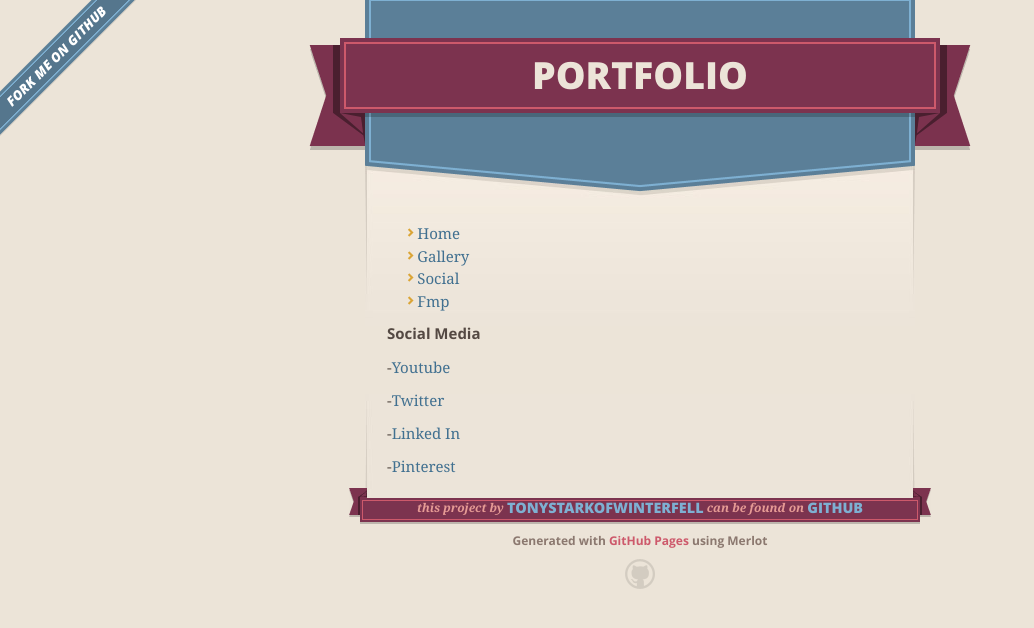
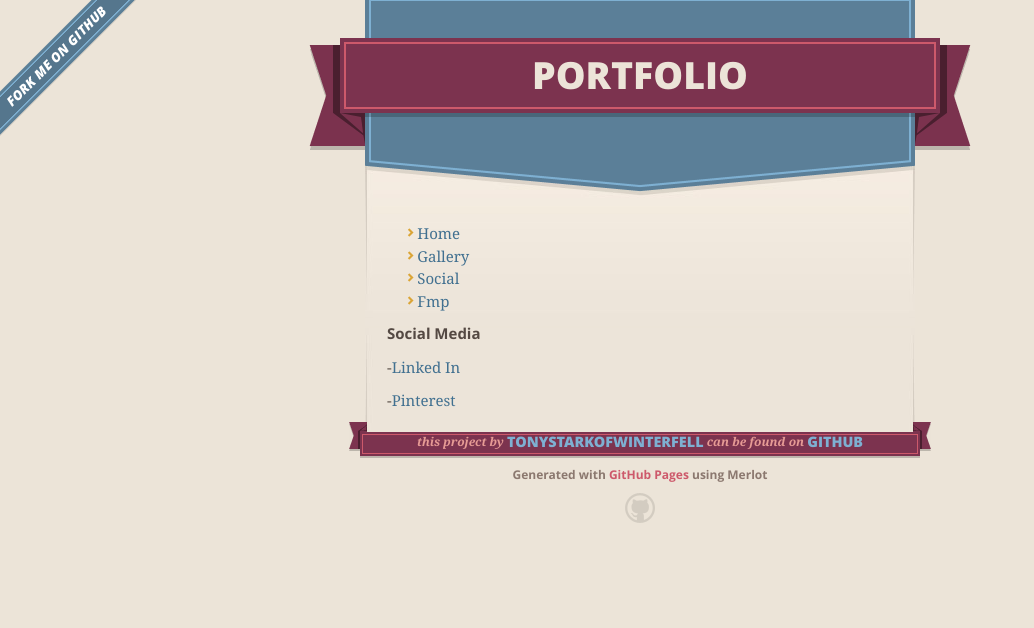
Before and after one commit to TonyStarkOfWinterfell/portfolio, a Jekyll site: the page built from social.md, in a window 1280 px wide. Shown: the top 628 px of the page, without its empty margins (0-1034 px from the left). Built offline with Jekyll 4.4.1, drawn with Linux system fonts in a browser that asks for light colours; our own code applies the rules of GitHub Pages for plain Markdown files; the repository's description, which GitHub fills in, is left out.

Commit message:
Update social.md

```diff
--- a/social.md
+++ b/social.md
@@ -1,17 +1,7 @@
 ### Social Media
--[Youtube](https://youtu.be/dQw4w9WgXcQ)
 
 
-
-
-
-
--[Twitter](https://twitter.com/IndustriesReid)
-
-
-
-
--[Linked In](https://www.linkedin.com/in/r-w-industries-1b77861a3/)
+-[Linked In](https://www.linkedin.com/in/lewis-reid-warren-5488831b8/)
 
 
 
```
